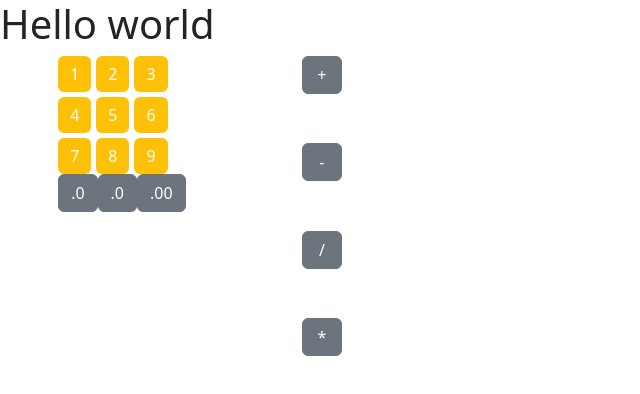
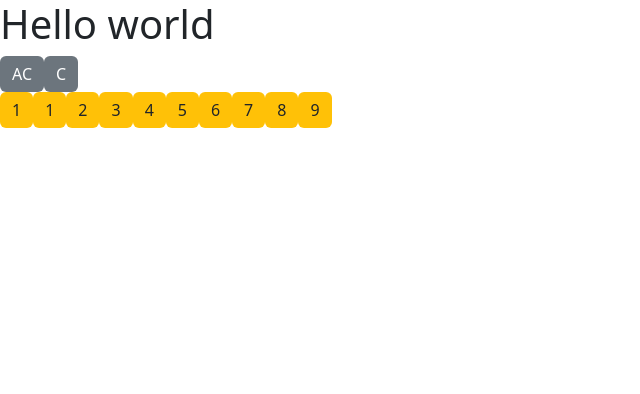
Before and after one commit to Aloeverras/Calculator_react_TypeScript, a React (Vite) app in the folder frontend/: page / in a window 1280 px wide. Shown: the top 394 px of the page, without its empty margins (0-640 px from the left). Built offline with nearby package versions, Linux system fonts and the light colour scheme.

Commit message:
add backend piece

```diff
--- a/frontend/src/App.tsx
+++ b/frontend/src/App.tsx
@@ -1,52 +1,14 @@
 import { type JSX} from "react";
-import {Button} from "reactstrap";
 import "../src/scss/App.scss"
+import BoardBtn from "./component/BoardBtn";
 
 const App : () => JSX.Element = () => {
   return (
     <>
       <h1>Hello world</h1>
       <main>
-        <div id="board-calculator" className="d-flex justify-content-around">
-          <div>
-              <div id="number-board" className="board d-grid col-12 col-md-4">
-                {
-                  Array.from({length : 10}, (_ : unknown, i  : number) => {
-                    if (i > 0) {
-                      return (
-                        <Button children={i} id={`${i}-id`} key={`${i}-number-btn-key`} className="bg-warning border-0"/>
-                      )
-                    }
-                })
-                }
-            </div>
-            <div>
-              {
-                Array.from({length : 3}, (_ :unknown, i : number) => {
-                  let zeros : string = "0";
-
-                  if (i !== 0) {
-                    zeros = "." + zeros.repeat(i);
-                  } else {
-                    zeros = ".0"
-                  }
-
-                  return (
-                    <Button children={zeros}/>
-                  )
-                })
-              }
-            </div>
-          </div>
-
-          <div id="operator-board" className="board d-flex justify-content-between">
-            {
-              ["+", "-", "/", "*"].map((opBtn : string) => (
-                <Button children={opBtn} id={`${opBtn}-operator-id`} className="operator-btn d-flex justify-content-around" key={`${opBtn}-key`}/>
-              ))
-            }
-          </div>
-        </div>
+        <BoardBtn boardType={"main"} buttonsCal={["AC", "C"]} />
+        <BoardBtn boardType={"calcul"} buttonsCal={Array.from({length : 10}, (_ : unknown, k : number) => k !== 0 ? k.toString() : "1")}/>
       </main>
     </>
   );
--- /dev/null
+++ b/frontend/src/component/BoardBtn.tsx
@@ -0,0 +1,17 @@
+import type React from "react";
+import type { BoardProps } from "../interfaces/BoardProps";
+import CalBtn from "./CalBtn";
+
+const BoardBtn : React.FC<BoardProps> = ({buttonsCal, boardType} : BoardProps) => {
+    return (
+        <div>
+            {
+                buttonsCal.map((btn : string) => (
+                    <CalBtn children={btn} typeBtn={boardType}/>
+                ))
+            }
+        </div>
+    );
+};
+
+export default BoardBtn;
--- a/frontend/src/component/CalBtn.tsx
+++ b/frontend/src/component/CalBtn.tsx
@@ -2,25 +2,38 @@ import type React from "react";
 import type { CalBtnProps } from "../interfaces/CalBtnProps";
 import { Button } from "reactstrap";
 
-const CalBtn : React.FC<CalBtnProps> = ({typeBtn, children} : CalBtnProps) => {
+const CalBtn : React.FC<CalBtnProps> = ({typeBtn, children, ...rest} : CalBtnProps) => {
+
     if (typeof children === "string" || typeof children === "number") {
-        const classNameBtn : string[] = [];
+
+        const classNameBtn : string[] = ["border-0"];
 
         if (typeBtn === "calcul" && typeof children === "number") {
             classNameBtn.push("calcul");
             if (children !== 0) {
                 if (children % 2 === 0) {
-                    classNameBtn.push("")
+                    classNameBtn.push("paire")
+                } else {
+                    classNameBtn.push("impaire")
                 }
             }
-        } else {
-            switch(typeBtn) {
+        }
 
+        switch(typeBtn) {
+                case "calcul":
+                case "zeros":
+                    classNameBtn.push("bg-warning", "text-dark");
+                    break;
+                case "operator":
+                    classNameBtn.push("bg-dark")
+                    break;
+                case "main":
+                    classNameBtn.push("");
+                    break;
             }
-        };
 
         return (
-            <Button className={classNameBtn.join(" ")}>{children}</Button>
+            <Button id={`${children}-${typeBtn}-id`} key={`${children}-${typeBtn}-key`} className={classNameBtn.join(" ")} {...rest}>{children}</Button>
         );
 
     } else {
--- /dev/null
+++ b/frontend/src/interfaces/BaseComponentPorps.ts
@@ -0,0 +1,6 @@
+import type { HTMLAttributes } from "react";
+
+export interface BaseComponentProps<T extends HTMLElement> extends HTMLAttributes<T> {
+    htmlInitial? : T;
+    "data-component"? : string;
+}
--- /dev/null
+++ b/frontend/src/interfaces/BoardProps.ts
@@ -0,0 +1,7 @@
+import type { TypeBtn } from "../types/TypeBtn";
+import type { BaseComponentProps } from "./BaseComponentPorps";
+
+export interface BoardProps extends BaseComponentProps<HTMLDivElement> {
+    boardType : TypeBtn;
+    buttonsCal : string[];
+}
--- a/frontend/src/scss/App.scss
+++ b/frontend/src/scss/App.scss
@@ -3,25 +3,3 @@
     margin: 0;
     box-sizing: border-box;
 }
-
-main {
-    width: 400px;
-    height: 600px;
-    #board-calculator {
-        width: 100%;
-        height: 50%;
-        #number-board {
-            display: grid;
-            grid-template-columns: repeat(3, 1fr);
-            gap: 5px;
-        }
-
-        #operator-board {
-            flex-direction: column;
-            .operator-btn {
-                min-width: 40px;
-            }
-        }
-    }
-
-}
--- /dev/null
+++ b/frontend/src/types/TypeBtn.ts
@@ -0,0 +1 @@
+export type TypeBtn = "calcul" | "operator" | "zeros" | "main";
```
Also changed, not shown: frontend/src/interfaces/CalBtnProps.ts (+4 -3 lines), 2 other files (tests, documents, lock files or other folders).
